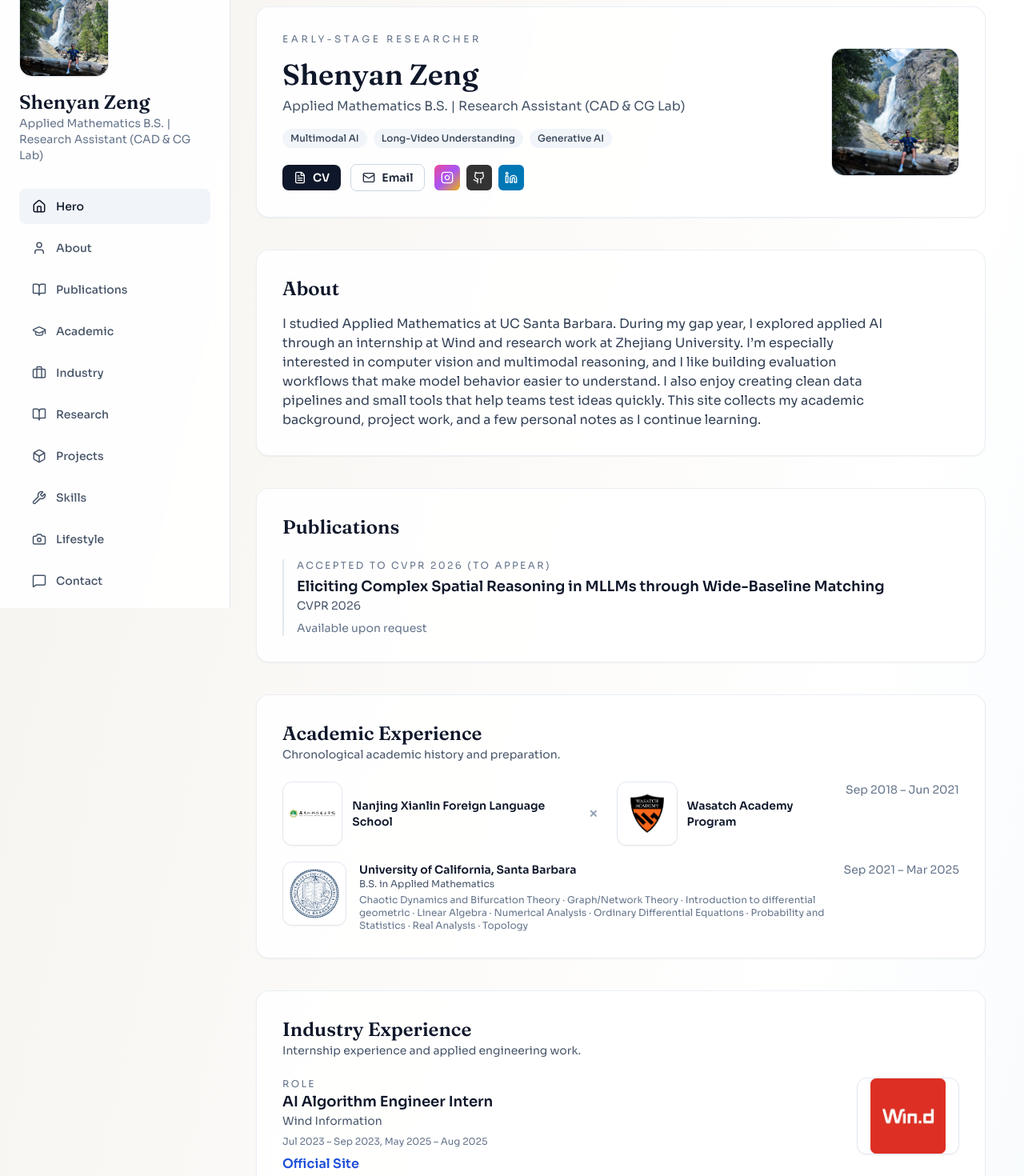
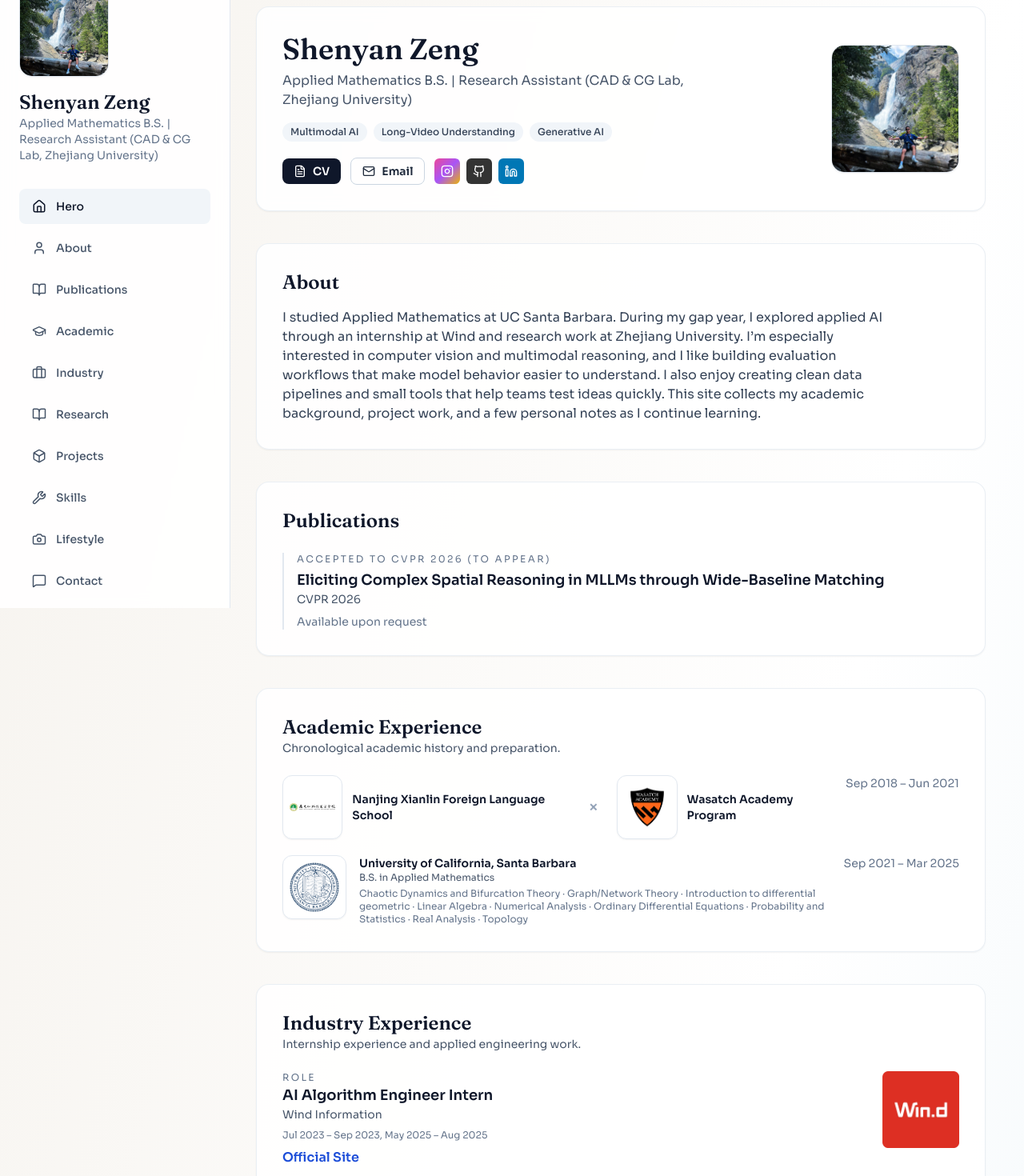
Before and after one commit to Samzengsy/Personal-Website, a React (Vite) app: page / in a window 1280 px wide. Shown: the part 40-1510 px from the top of the page at 80% size. Built offline with nearby package versions, Linux system fonts and the light colour scheme.

Commit message:
update content

```diff
--- a/components/Experience.tsx
+++ b/components/Experience.tsx
@@ -109,11 +109,18 @@ export const Experience: React.FC = () => {
                     Official Site
                   </a>
                 </div>
-                <LogoInline
-                  src={`${ASSET_BASE}data/wind.webp`}
-                  alt="Wind logo"
+                <a
                   href="https://www.wind.com.cn/portal/en/AboutUs/index.html"
-                />
+                  target="_blank"
+                  rel="noopener noreferrer"
+                  className="inline-flex items-center justify-center"
+                >
+                  <img
+                    src={`${ASSET_BASE}data/wind.webp`}
+                    alt="Wind logo"
+                    className="h-20 md:h-24 w-auto object-contain"
+                  />
+                </a>
               </div>
               <ul className="list-disc pl-4 text-sm text-slate-700 space-y-1">
                 <li>Evaluated layout service accuracy across key document elements.</li>
--- a/components/Hero.tsx
+++ b/components/Hero.tsx
@@ -10,7 +10,6 @@ export const Hero: React.FC = () => {
       <div className="rounded-2xl border border-slate-200/70 bg-white/85 p-6 md:p-8 shadow-sm backdrop-blur fade-up">
         <div className="flex flex-col md:flex-row md:items-center md:justify-between gap-6">
           <div className="space-y-4">
-            <p className="text-xs uppercase tracking-[0.3em] text-slate-500">Early-stage researcher</p>
             <div>
               <h1 className="text-3xl md:text-4xl font-semibold text-slate-900 font-display">
                 {PROFILE.name}
--- a/constants.ts
+++ b/constants.ts
@@ -43,7 +43,7 @@ export const ASSET_BASE = getRuntimeBase();
 // Note: Ensure the 'data' folder is at the project root and served by the web server
 export const PROFILE = {
   name: 'Shenyan Zeng',
-  title: 'Applied Mathematics B.S. | Research Assistant (CAD & CG Lab)',
+  title: 'Applied Mathematics B.S. | Research Assistant (CAD & CG Lab, Zhejiang University)',
   avatar: `${ASSET_BASE}data/selfie.jpg`,
   heroImage: `${ASSET_BASE}data/selfie.jpg`,
   aboutText:
```
Also changed, not shown: 1 other file (tests, documents, lock files or other folders).
